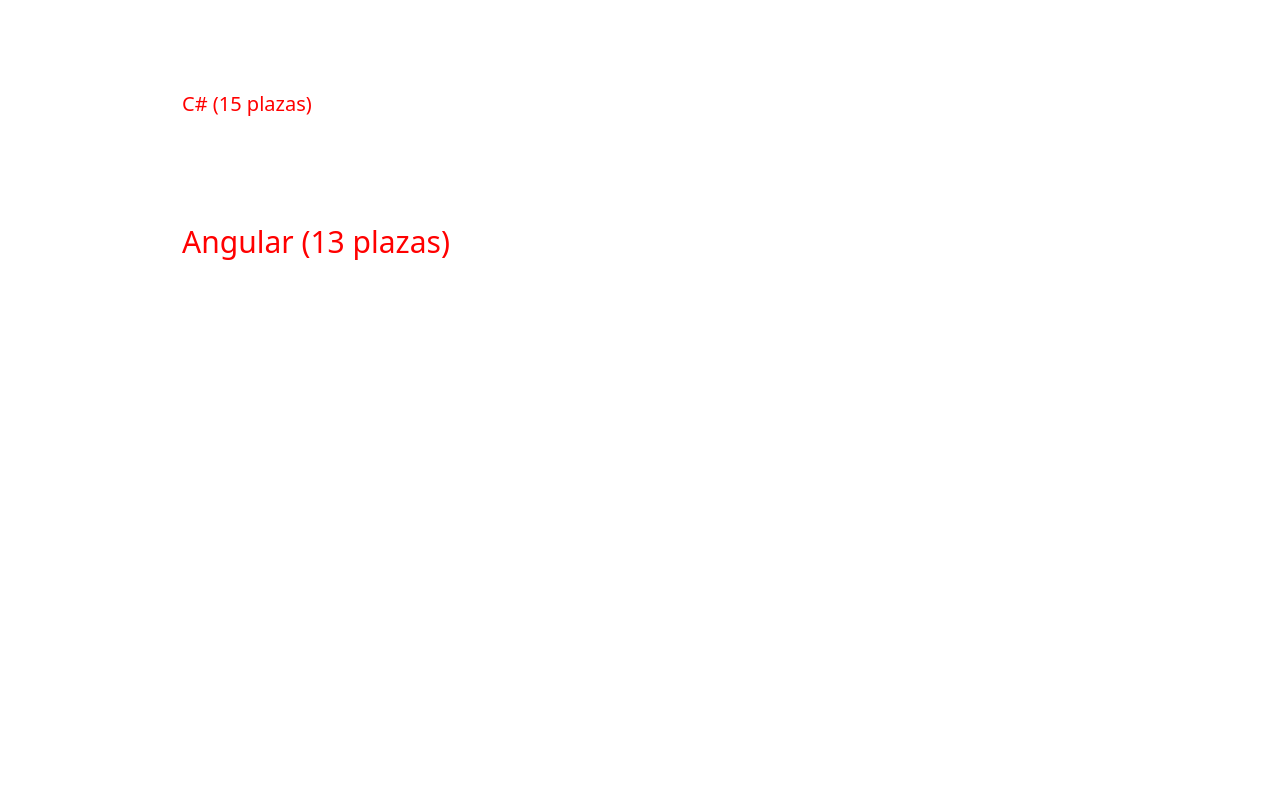
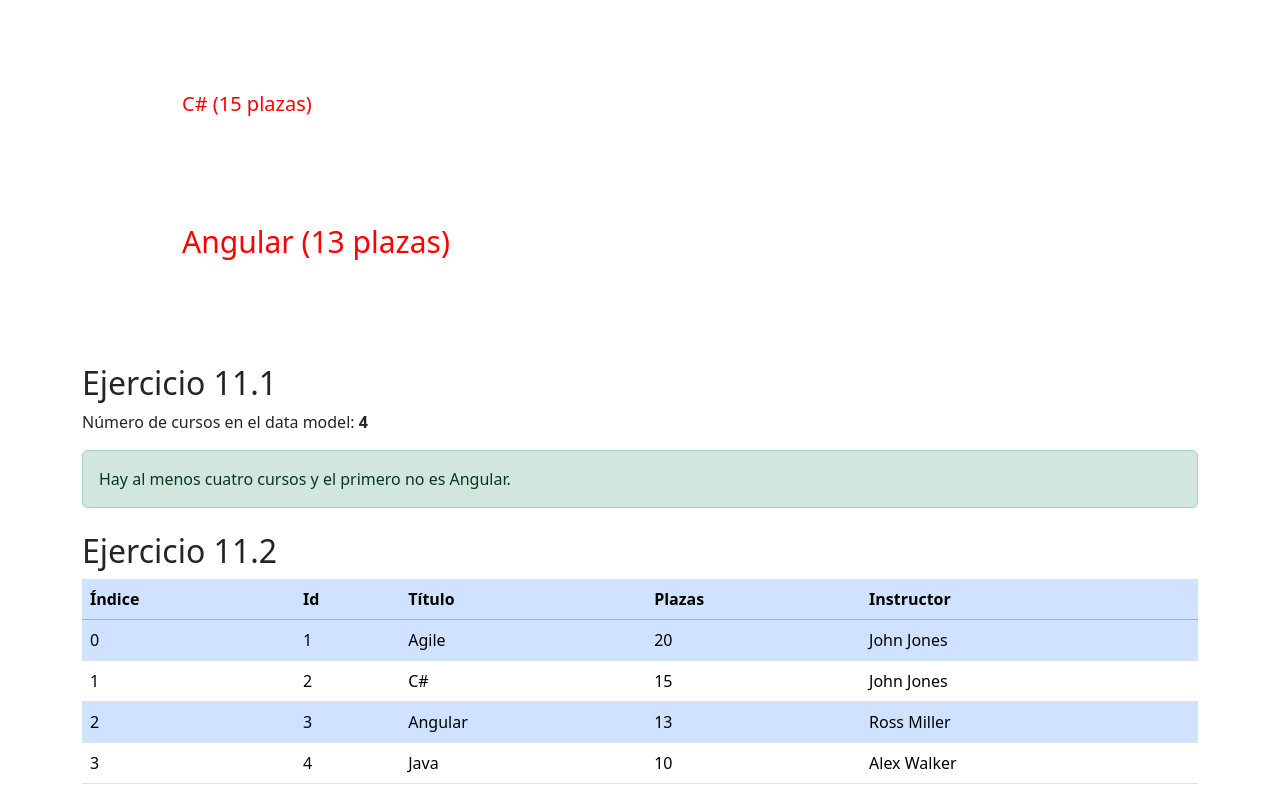
Before and after one commit to CarlosFreireLuengo/Cosas-d-Front, an Angular app in the folder CourseApp/: page / in a window 1280 px wide. Shown: the part 815-1615 px from the top of the page. Before the commit the page ends 1179 px from the top, so only its background shows below. Built offline with nearby package versions, Linux system fonts and the light colour scheme.

Commit message:
Ejercicio del tema 11 del CourseApp

```diff
--- a/CourseApp/src/app/app.css
+++ b/CourseApp/src/app/app.css
@@ -0,0 +1,7 @@
+.tabla-cursos .fila-par > td {
+  background-color: #cfe2ff;
+}
+
+.tabla-cursos .fila-impar > td {
+  background-color: #ffffff;
+}
--- a/CourseApp/src/app/app.html
+++ b/CourseApp/src/app/app.html
@@ -57,4 +57,47 @@
       {{ course.title }} ({{ course.seatCapacity }} plazas)
     </div>
   }
+
+
+    <!-- Ejercicio 11.1 -->
+  <h2 class="mt-4">Ejercicio 11.1</h2>
+  <p>Número de cursos en el data model: <strong>{{ courses.length }}</strong></p>
+
+  <div
+    *ngIf="courses.length >= 4 && courses[0]?.title !== 'Angular'"
+    class="alert alert-success"
+  >
+    Hay al menos cuatro cursos y el primero no es Angular.
+  </div>
+
+
+
+    <!-- Ejercicio 11.2 -->
+  <h2 class="mt-4">Ejercicio 11.2</h2>
+  <table class="table tabla-cursos">
+    <thead class="table-primary">
+      <tr>
+        <th>Índice</th>
+        <th>Id</th>
+        <th>Título</th>
+        <th>Plazas</th>
+        <th>Instructor</th>
+      </tr>
+    </thead>
+    <tbody>
+      <tr
+        *ngFor="let course of courses; let i = index; let even = even"
+        [class.fila-par]="even"
+        [class.fila-impar]="!even"
+      >
+        <td>{{ i }}</td>
+        <td>{{ course.id }}</td>
+        <td>{{ course.title }}</td>
+        <td>{{ course.seatCapacity }}</td>
+        <td>{{ course.instructorName }}</td>
+      </tr>
+    </tbody>
+  </table>
+
+
 </div>
--- a/CourseApp/src/app/app.ts
+++ b/CourseApp/src/app/app.ts
@@ -1,10 +1,10 @@
 import { Component, inject } from '@angular/core';
-import { NgClass, NgStyle } from '@angular/common';
+import { NgClass, NgStyle, NgIf, NgFor } from '@angular/common';
 import { CourseRepository } from './repositories/course.repository';
 
 @Component({
   selector: 'app-root',
-  imports: [NgClass, NgStyle],
+  imports: [NgClass, NgStyle, NgIf, NgFor],
   templateUrl: './app.html',
   styleUrl: './app.css'
 })
```
